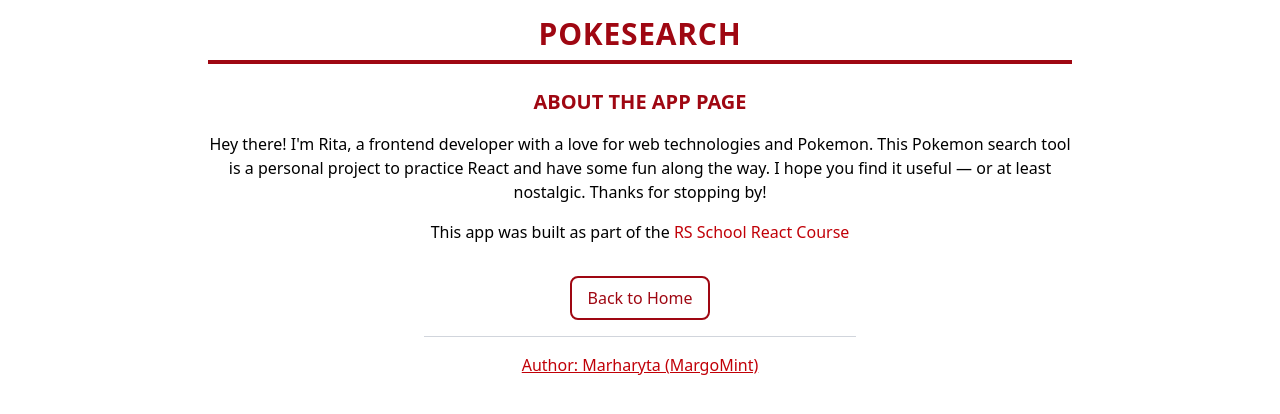
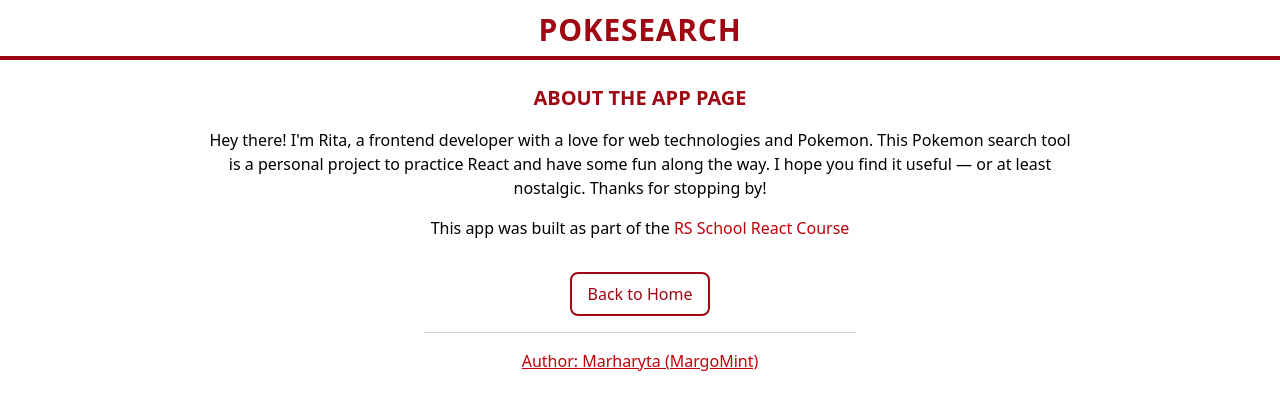
Before and after one commit to MargoMint/RSSchool_React, a React app: page /about in a window 1280 px wide. Shown: the top 414 px of the page. Built offline with nearby package versions, Linux system fonts and the light colour scheme; the HTML template or start-up script is replaced by a standard one.

Commit message:
refactor: move Header into Layout for consistent page structure

```diff
--- a/src/AppRouter.tsx
+++ b/src/AppRouter.tsx
@@ -1,5 +1,4 @@
 import { BrowserRouter, Routes, Route } from 'react-router-dom';
-import Header from './components/Header';
 import Main from './components/Main';
 import DetailPanel from './components/DetailPanel';
 import AboutPage from './pages/About';
@@ -8,7 +7,6 @@ import NotFoundPage from './pages/NotFoundPage';
 function AppRouter() {
   return (
     <BrowserRouter>
-      <Header />
       <Routes>
         <Route path="/" element={<Main />}>
           <Route path="" element={<DetailPanel />} />
--- a/src/components/Header.tsx
+++ b/src/components/Header.tsx
@@ -1,14 +1,10 @@
-import Layout from './Layout';
-
 function Header() {
   return (
-    <Layout>
-      <header className="text-center pb-2 border-b-4 border-red-800">
-        <h1 className="text-3xl font-extrabold text-red-800 tracking-wide uppercase">
-          PokeSearch
-        </h1>
-      </header>
-    </Layout>
+    <header className="text-center pb-2 mt-3 border-b-4 border-red-800">
+      <h1 className="text-3xl font-extrabold text-red-800 tracking-wide uppercase">
+        PokeSearch
+      </h1>
+    </header>
   );
 }
 
--- a/src/components/Layout.tsx
+++ b/src/components/Layout.tsx
@@ -1,7 +1,13 @@
 import type { PropsWithChildren } from 'react';
+import Header from './Header';
 
 function Layout({ children }: PropsWithChildren) {
-  return <div className="max-w-4xl mx-auto pt-4 px-4">{children}</div>;
+  return (
+    <>
+      <Header />
+      <div className="max-w-4xl mx-auto pt-4 px-4">{children}</div>
+    </>
+  );
 }
 
 export default Layout;
--- a/src/pages/NotFoundPage.tsx
+++ b/src/pages/NotFoundPage.tsx
@@ -4,9 +4,9 @@ function NotFoundPage() {
   return (
     <Layout>
       <div className="min-h-screen flex gap-5 items-center justify-center">
-        <h1 className="font-extrabold text-red-800 text-3xl pr-5 border-r-4">
+        <h2 className="font-extrabold text-red-800 text-3xl pr-5 border-r-4">
           404 Not Found
-        </h1>
+        </h2>
         <p>Oops, there is no such page</p>
       </div>
     </Layout>
```
Also changed, not shown: 1 other file (tests, documents, lock files or other folders).
